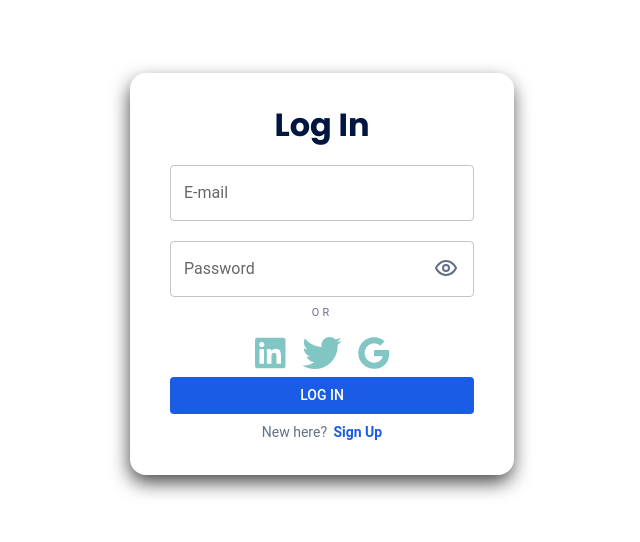
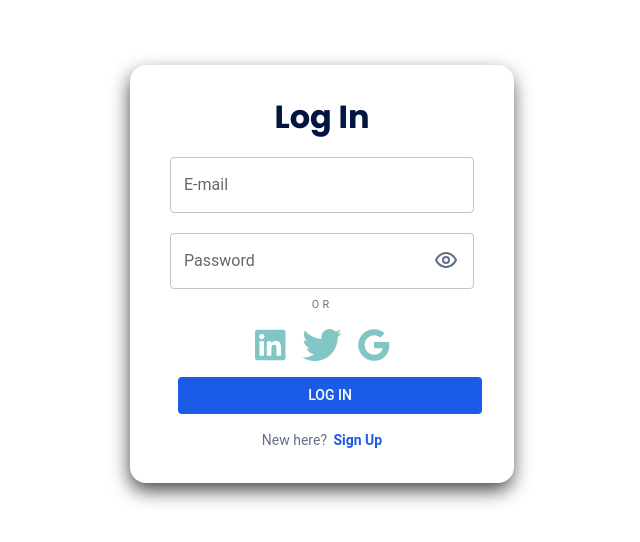
Before and after one commit to matheusarjc/postandcomments, a React (Vite) app in the folder frontend/pnc_app/: page /login in a window 1280 px wide. Shown: the part 126-668 px from the top of the page, without its empty margins (318-958 px from the left). Built offline with nearby package versions, Linux system fonts and the light colour scheme.

Commit message:
login page

```diff
--- a/frontend/pnc_app/src/interface/components/LogIn/LogIn.tsx
+++ b/frontend/pnc_app/src/interface/components/LogIn/LogIn.tsx
@@ -19,11 +19,13 @@ import { Eye, EyeOff } from "lucide-react";
 import "../../styles/global.css";
 import { BoxLabelColumn } from "./../../partials/BoxLabelColumn";
 
+// Typing of data
 type FormData = {
   email: string;
   password: string;
 };
 
+//  Component for displaying the login page
 const LogIn: React.FC = () => {
   const theme = useTheme();
   const isMobile = useMediaQuery(theme.breakpoints.down("md"));
@@ -36,10 +38,10 @@ const LogIn: React.FC = () => {
 
   // STATES
   const [hoveredIcon, setHoveredIcon] = useState("");
-  const [clickedIcon, setClickedIcon] = useState("");
+  const [clickedIcon, setClickedIcon] = useState(""); // clickedIcon ==> Show the name of  icon that has been clicked on (for accessibility)
   const [modalOpen, setModalOpen] = useState(false);
   const [passwordShown, setPasswordShown] = useState(false);
-  const [loginError, setLoginError] = useState("");
+  const [loginError, setLoginError] = useState(""); // loginError ==> Show  error message if any error occurs during logging in
   const [loginAttempts, setLoginAttempts] = useState(0);
 
   // HANDLERS******
@@ -55,6 +57,11 @@ const LogIn: React.FC = () => {
     }
   });
 
+  const loginService = async (data: FormData) => {
+    console.log(data); // Simulando a chamada de login
+  };
+
+  //  Function that manages the icons hover effect
   const handleIconClick = (iconName: string) => {
     setClickedIcon(iconName);
     setModalOpen(true);
@@ -64,9 +71,11 @@ const LogIn: React.FC = () => {
     setModalOpen(false);
   };
 
+  // Render password visibilty
   const togglePasswordVisibility = () => setPasswordShown(!passwordShown);
 
   return (
+    // Creating a Log In Card
     <Box
       className="Card"
       sx={{
@@ -76,6 +85,7 @@ const LogIn: React.FC = () => {
         height: "100%",
         borderRadius: "1rem",
       }}>
+      {/* Form Data Box */}
       <Box
         sx={{
           display: "flex",
@@ -100,6 +110,7 @@ const LogIn: React.FC = () => {
             }}>
             Log In
           </span>
+          {/* Inputs DATA */}
           <BoxLabelColumn>
             <InputLabel htmlFor="email" style={{ fontSize: "1rem", paddingTop: "0.75rem" }}>
               <TextField
@@ -135,6 +146,7 @@ const LogIn: React.FC = () => {
               </span>
             </InputLabel>
           </BoxLabelColumn>
+          {/* ICONS BOX */}
           <Box
             sx={{
               display: "flex",
@@ -167,8 +179,15 @@ const LogIn: React.FC = () => {
                 onClick={() => handleIconClick("Google")}></i>
             </Box>
           </Box>
-
-          <Box sx={{ width: "100%", display: "flex", flexDirection: "column", gap: "0.5rem" }}>
+          {/* Log In's Button and forget link */}
+          <Box
+            sx={{
+              width: "100%",
+              display: "flex",
+              flexDirection: "column",
+              gap: "0.5rem",
+              m: isMobile ? 0 : 1,
+            }}>
             {loginAttempts >= 1 && (
               <Box
                 sx={{
@@ -187,7 +206,7 @@ const LogIn: React.FC = () => {
               Log In
             </Button>
           </Box>
-
+          {/* Log In's Button and forget link */}
           <Box sx={{ display: "flex", justifyContent: "center", alignItems: "center" }}>
             <span
               style={{ display: "flex", gap: "0.4rem", color: "#637087", fontSize: "0.875rem" }}>
```
